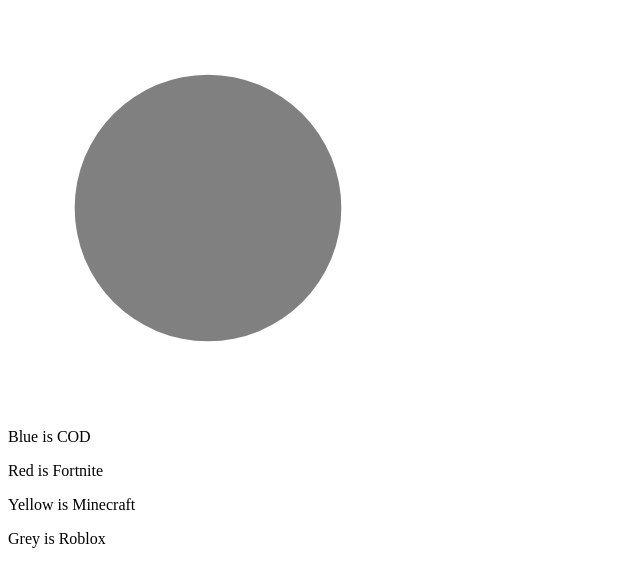
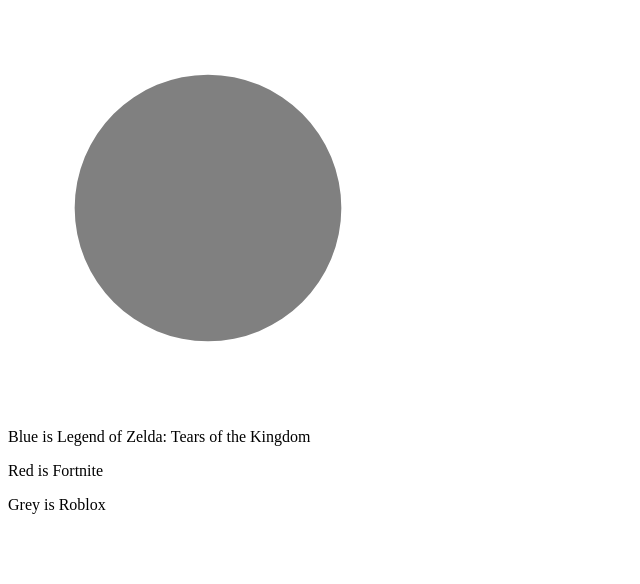
Before and after one commit to WHAT8741/BestVideoGame, a plain HTML site: page index.html in a window 1280 px wide. Shown: the whole page, without its empty margins (0-640 px from the left). Drawn offline with Linux system fonts and the light colour scheme.

Commit message:
Update index.html

```diff
--- a/index.html
+++ b/index.html
@@ -3,15 +3,14 @@
 <head>
   <meta charset="UTF-8">
   <meta name="viewport" content="width=device-width, initial-scale=1.0">
-  <title>The Best Video Game Pie Chart</title>
+  <title>Pie Chart Example</title>
 </head>
 <body>
   <canvas id="myPieChart" width="400" height="400"></canvas>
 
-  <p>Blue is COD</p>
+  <p>Blue is Legend of Zelda: Tears of the Kingdom</p>
   Red is Fortnite
-  <p>Yellow is Minecraft</p>
-  Grey is Roblox
+  <p>Grey is Roblox</p>
 
   <script src="script.js"></script>
 </body>
```
